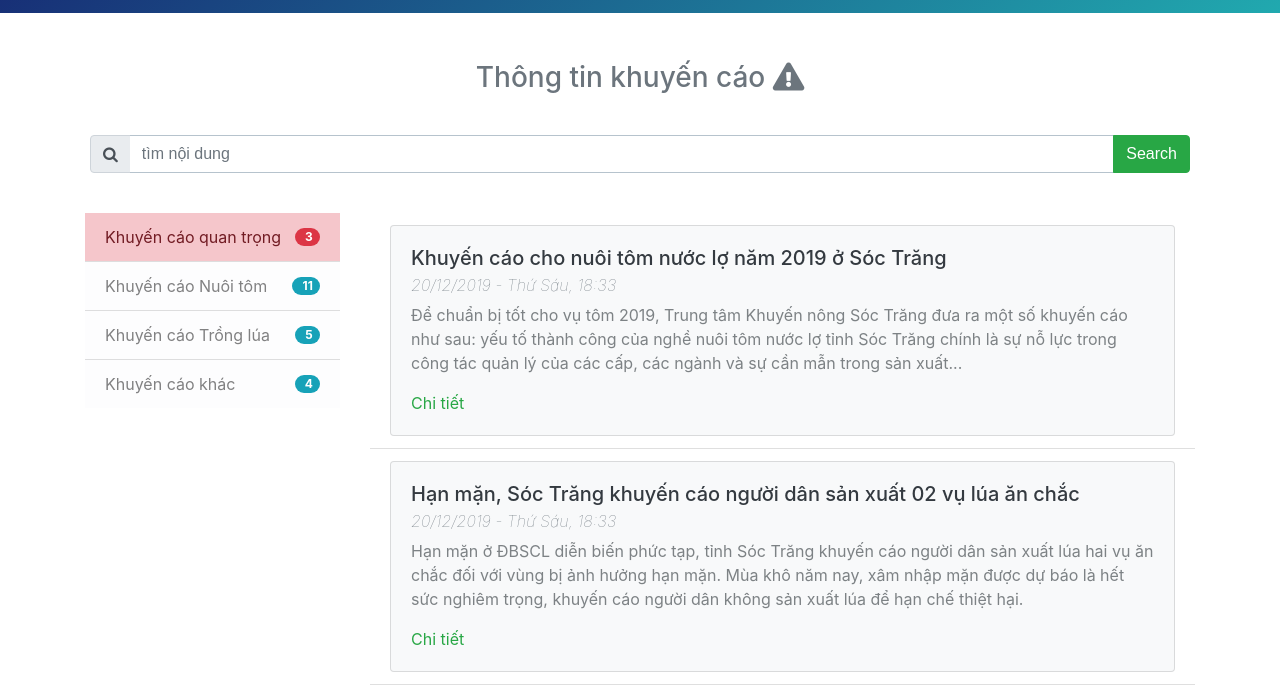
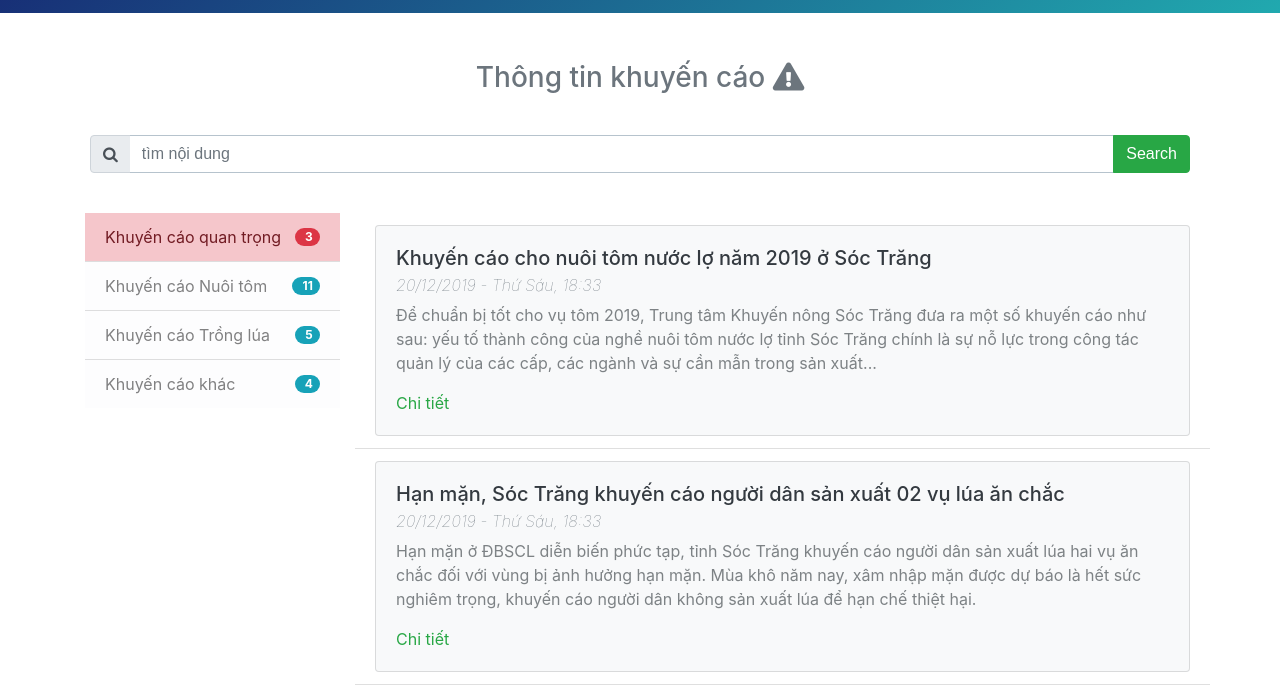
Before and after one commit to minhtran84/eHTX, a plain HTML site: page thongtinkhuyencao.html in a window 1280 px wide. Shown: the part 60-754 px from the top of the page. Drawn offline with Linux system fonts and the light colour scheme; files whose address does not match are found by name.

Commit message:
Update thongtinkhuyencao.html

```diff
--- a/thongtinkhuyencao.html
+++ b/thongtinkhuyencao.html
@@ -73,7 +73,7 @@
                         <li class="list-group-item list-group-item-light d-flex justify-content-between align-items-center"><span>Khuyến cáo khác</span><span class="badge badge-info badge-pill">&nbsp;4</span></li>
                     </ul>
                 </div>
-                <div class="col">
+                <div class="col p-0">
                     <ul class="list-group list-group-flush">
                         <li class="list-group-item">
                             <div class="card text-muted bg-light">
```
